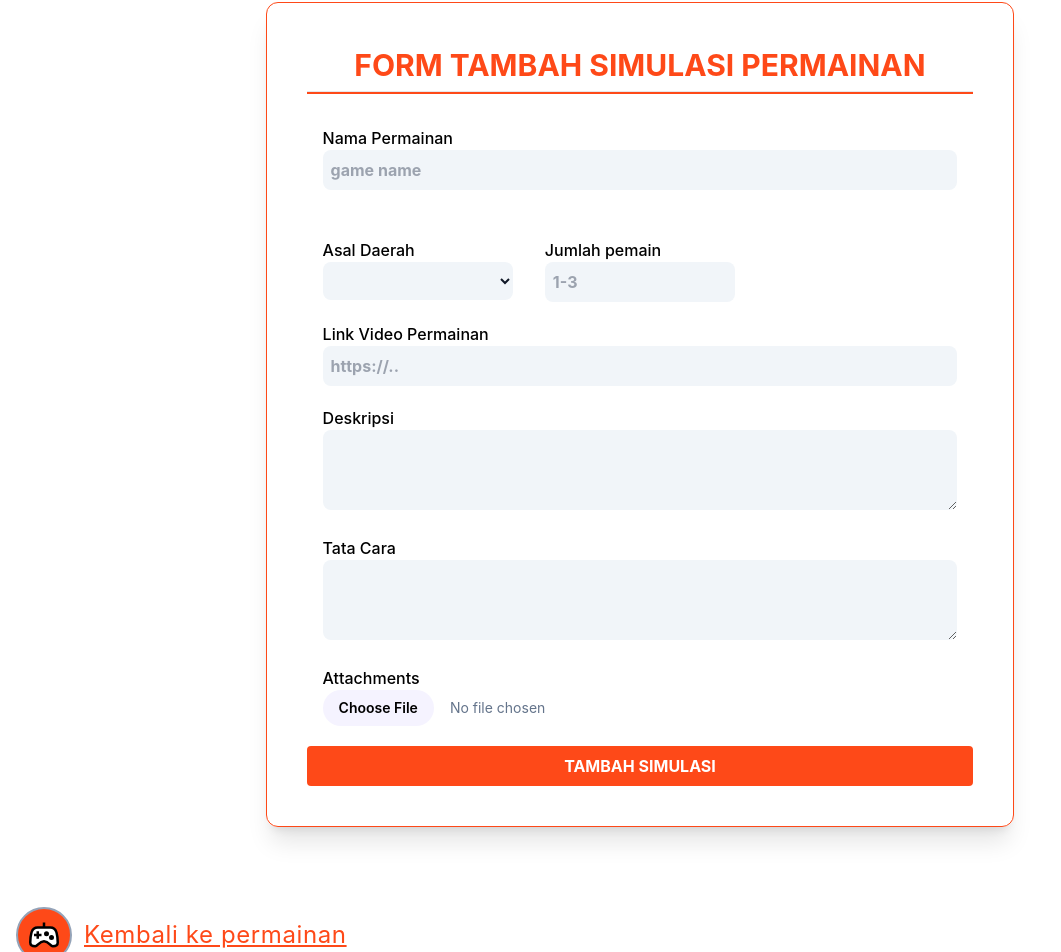
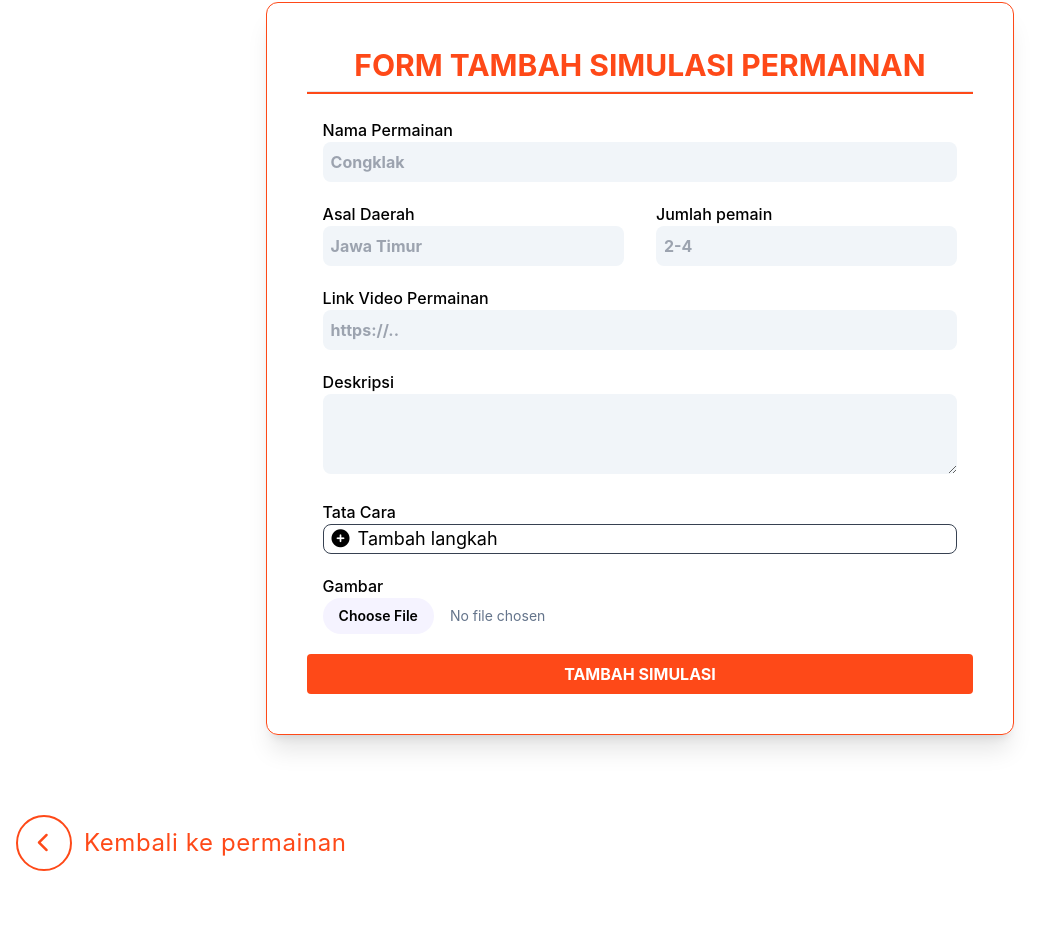
Before and after one commit to zulnurdiana/Gambreng-App-FrontEnd, a React (Create React App) app: page /tambah-simulasi in a window 1280 px wide. Shown: the part 136-1088 px from the top of the page, without its empty margins (0-1061 px from the left). After the commit the page ends 1031 px from the top, so only its background shows below. Built offline with nearby package versions, Linux system fonts and the light colour scheme.

Commit message:
create game functionality and minor gui fix

```diff
--- a/src/components/FormTambahSimulasi.js
+++ b/src/components/FormTambahSimulasi.js
@@ -1,111 +1,212 @@
-import React from "react";
-import { NavLink } from "react-router-dom";
+import React, { useState } from "react";
+import { NavLink, useNavigate } from "react-router-dom";
+import useAxiosPrivate from "../hooks/useAxiosPrivate";
 
 const FormTambahSimulasi = () => {
+  const axios = useAxiosPrivate();
+  const navigate = useNavigate();
+  const [data, setData] = useState({
+    title: "",
+    description: "",
+    image: null,
+    max_player: "",
+    link_video: "",
+    origin_game: "",
+  });
+  const [procedure, setProcedure] = useState([]);
+
+  const addProcedure = () => {
+    setProcedure([...procedure, {step: Date.now(), description:""}]);
+  }
+
+  const handleProcedureChange = (e, index) => {
+    const newProcedure = [...procedure];
+    newProcedure[index].description = e.target.value;
+    setProcedure(newProcedure);
+  }
+
+  const removeProcedure = (index) => {
+    const newProcedure = [...procedure];
+    newProcedure.splice(index, 1);
+    setProcedure(newProcedure);
+  }
+
+  const handleOnChange = (e) => {
+    setData({
+      ...data,
+      [e.target.name]: e.target.value,
+    });
+  };
+
+  const handleSubmit = async (e) => {
+    e.preventDefault();
+    console.log(data);
+    const formData = new FormData();
+    formData.append("title", data.title);
+    formData.append("description", data.description);
+    formData.append("image", data.image);
+    formData.append("link_video", data.link_video);
+    formData.append("max_player", data.max_player);
+    formData.append("origin_game", data.origin_game);
+    formData.append("procedure[]", "[" + procedure.map((step,index)=>{step.step=index;return JSON.stringify(step)})+ "]");
+    const {data : response} = await axios.post("game", formData, {headers: {"Content-Type": "multipart/form-data",}});
+    console.log(response);
+    navigate("/permainan");
+  }
+
+  // const handleSubmit = async (e) => {
+  //   e.preventDefault();
+  //   const {data : response} = await axios.post("game", {
+  //     ...data,
+  //     procedure: procedure.map((step,index)=>{step.step=index;return JSON.stringify(step)})
+  //   });
+  //   console.log(response);
+  //   navigate("/permainan");
+  // }
+
   return (
     <div className="min-full-no-navbar pt-20">
-      <div class="container">
-        <div class="xl:w-3/5 mx-auto">
-          <div class="mb-20 rounded-xl shadow-xl content-around border border-primary">
-            <div class="px-10 py-10 justify-center">
-              <h1 class="text-39364F text-center">
-                <span class="block font-bold mt-1 mb-2 text-primary lg:text-3xl">
+      <div className="container">
+        <div className="xl:w-3/5 mx-auto">
+          <div className="mb-20 rounded-xl shadow-xl content-around border border-primary">
+            <div className="px-10 py-10">
+              <form action="" className="grid gap-y-5" onSubmit={handleSubmit}>
+                <h1 className="text-39364F text-center">
+                  <span className="block font-bold mt-1 mb-2 text-primary lg:text-3xl">
                     FORM TAMBAH SIMULASI PERMAINAN
                   </span>
                   <hr className={"w-full h-[3px]  my-1 bg-primary"} />
                 </h1>
-
-              <div className="w-full mb-5 px-4 py-7">
+                <div className="w-full px-4">
                   <label
-                  html-for="nama-permainan"
+                    htmlFor="nama-permainan"
                     className="font-medium text-39364F text-base"
                   >
                     Nama Permainan
                   </label>
                   <input
-                  placeholder="game name"
-                  id=""
+                    name="title"
+                    onChange={handleOnChange}
+                    value={data.title}
+                    placeholder="Congklak"
+                    id="nama-permainan"
                     type="text"
                     className="p-2 bg-slate-100 w-full focus:outline-none focus:ring-primary focus:ring-1 focus:border-primary rounded-lg text-dark font-bold"
                   />
                 </div>
-              <div className="flex">
-                <div className="w-1/3 mb-5 px-4">
+                <div className="grid grid-cols-2">
+                  <div className="px-4">
                     <label
-                    html-for="tanggal-acara"
+                      htmlFor="origin_game"
                       className="font-medium text-39364F text-base"
                     >
                       Asal Daerah
                     </label>
-                  <select className="p-2 bg-slate-100 w-full focus:outline-none focus:ring-primary focus:ring-1 focus:border-primary rounded-lg text-dark font-bold">
-                    <option></option>
-                  </select>
+                    <input
+                      placeholder="Jawa Timur"
+                      id="origin_game"
+                      name="origin_game"
+                      onChange={handleOnChange}
+                      value={data.origin_game}
+                      type="text"
+                      className="p-2 bg-slate-100 w-full focus:outline-none focus:ring-primary focus:ring-1 focus:border-primary rounded-lg text-dark font-bold"
+                    />
                   </div>
-                <div className="w-1/3 mb-5 px-4">
+                  <div className="px-4">
                     <label
-                    html-for="provinsi-acara"
                       className="font-medium text-39364F text-base"
+                      htmlFor="max_player"
                     >
                       Jumlah pemain
                     </label>
                     <input
-                    placeholder="1-3"
-                    id="cp-event"
+                      placeholder="2-4"
+                      id="max_player"
+                      name="max_player"
+                      onChange={handleOnChange}
+                      value={data.max_player}
                       type="text"
                       className="p-2 bg-slate-100 w-full focus:outline-none focus:ring-primary focus:ring-1 focus:border-primary rounded-lg text-dark font-bold"
                     />
                   </div>
                 </div>
-              <div className="w-full mb-5 px-4">
+                <div className="w-full px-4">
                   <label
-                  html-for="link-event"
+                    htmlFor="link_video"
                     className="font-medium text-39364F text-base"
                   >
                     Link Video Permainan
                   </label>
                   <input
                     placeholder="https://.."
-                  id="link-event"
+                    id="link_video"
                     type="url"
+                    name="link_video"
+                    onChange={handleOnChange}
+                    value={data.link_video}
                     className="p-2 bg-slate-100 w-full focus:outline-none focus:ring-primary focus:ring-1 focus:border-primary rounded-lg text-dark font-bold"
                   />
                 </div>
-              <div className="w-full mb-5 px-4">
+                <div className="w-full px-4">
                   <label
-                  html-for="cp-event"
+                    htmlFor="description"
                     className="font-medium text-39364F text-base"
                   >
                     Deskripsi
                   </label>
                   <textarea
-                  id="about-event"
+                    id="description"
+                    name="description"
+                    onChange={handleOnChange}
+                    value={data.description}
                     className="p-2 h-20 bg-slate-100 w-full focus:outline-none focus:ring-primary focus:ring-1 focus:border-primary rounded-lg text-dark font-bold"
                   />
                 </div>
-              <div className="w-full mb-5 px-4">
+                <div className="w-full px-4">
                   <label
-                  html-for="cp-event"
                     className="font-medium text-39364F text-base"
                   >
                     Tata Cara
                   </label>
-                <textarea
-                  id="about-event"
-                  className="p-2 h-20 bg-slate-100 w-full focus:outline-none focus:ring-primary focus:ring-1 focus:border-primary rounded-lg text-dark font-bold"
+                  <div className="flex flex-col gap-y-3">
+                    {
+                      procedure.map((step, index) => {
+                        return (
+                          <div className="group relative" key={step.step}>
+                            <input
+                              placeholder={`Langkah ke-${index+1}`}
+                              className="p-2 bg-slate-100 w-full focus:outline-none focus:ring-primary focus:ring-1 focus:border-primary rounded-lg text-dark font-bold"
+                              value={step.description}
+                              onChange={(e) => handleProcedureChange(e, index)}
                             />
+                            <div className="absolute top-1/2 transform -translate-y-1/2 right-2 text-lg text-red-500" onClick={() => removeProcedure(index)}>
+                              <i className="fa-solid fa-circle-minus"></i>
                             </div>
-              <div className="w-full mb-5 px-4">
+                          </div>
+                        )
+                      })
+                    }
+                    <div onClick={addProcedure} className="flex items-center gap-x-2 text-lg border border-gray-700 rounded-lg px-2 hover:text-white hover:border-primary hover:bg-primary cursor-pointer">
+                      <i className="fa-solid fa-circle-plus"></i>
+                      <span>Tambah langkah</span>
+                    </div>
+                  </div>
+                </div>
+                <div className="w-full px-4">
                   <label
                     html-for="nama-event"
                     className="font-medium text-39364F text-base"
                   >
-                  Attachments
+                    Gambar
                   </label>
-                <label class="block">
-                  <span class="sr-only">Choose profile photo</span>
+                  <label className="block">
+                    <span className="sr-only">Choose game thumbnail</span>
                     <input
                       type="file"
-                    class="block w-full text-sm text-slate-500
+                      name="image"
+                      accept="image/*"
+                      onChange={(event)=>{setData({...data, image: event.target.files[0]})}}
+                      className="block w-full text-sm text-slate-500
                       file:mr-4 file:py-2 file:px-4
                       file:rounded-full file:border-0
                       file:text-sm file:font-semibold
@@ -118,38 +219,22 @@ const FormTambahSimulasi = () => {
                 <button className="bg-primary hover:opacity-80 hover:shadow-lg transition duration-500 w-full text-white font-bold py-2 px-4 rounded">
                 TAMBAH SIMULASI
                 </button>
+              </form>
             </div>
           </div>
         </div>
 
-        <div className="mb-12 flex items-center">
         <NavLink
-            to={"/event"}
-            className="border-2 border-slate-400 w-14 h-14 mr-3 flex justify-center items-center rounded-full bg-primary hover:border-primary text-white"
+            to={"/permainan"}
+            className="mt-16 mb-6 flex items-center group"
           >
-            <span className="text-lg font-bold border-none">
-              <svg
-                width="30px"
-                height="30px"
-                viewBox="0 0 30 30"
-                xmlns="http://www.w3.org/2000/svg"
-              >
-                <path
-                  fill="#fff"
-                  stroke="#000"
-                  stroke-width="2.5"
-                  d="M15 7.5L15 2.5M15 7.5C18.123 7.556 20.007 7.5 21.25 7.5C23.75 7.5 26.25 8.125 27.5 12.5C28.75 16.875 28.75 19.375 28.75 22.5C28.75 25.625 26.25 26.25 23.75 26.25C21.25 26.25 19.932 21.25 15 21.25C10.068 21.25 8.75 26.25 6.25 26.25C3.75 26.25 1.25 25.625 1.25 22.5C1.25 19.375 1.25 16.875 2.5 12.5C3.75 8.125 6.25 7.5 8.75 7.5C9.993 7.5 11.877 7.556 15 7.5L15 7.5L15 7.5ZM22.5 18.75C23.19 18.75 23.75 18.19 23.75 17.5C23.75 16.81 23.19 16.25 22.5 16.25C21.81 16.25 21.25 16.81 21.25 17.5C21.25 18.19 21.81 18.75 22.5 18.75ZM17.5 15C18.19 15 18.75 14.44 18.75 13.75C18.75 13.06 18.19 12.5 17.5 12.5C16.81 12.5 16.25 13.06 16.25 13.75C16.25 14.44 16.81 15 17.5 15ZM5 15L12.5 15M8.75 11.25L8.75 18.75"
-                />
-              </svg>
+          <div className="border-2 w-14 h-14 mr-3 flex justify-center items-center transition-colors rounded-full bg-white border-primary group-hover:bg-primary">
+            <i className="fa-solid fa-chevron-left text-primary group-hover:text-white text-xl transition-colors"></i>
+          </div>
+          <span className="font-normal tracking-wide group-hover:underline decoration-primary text-primary lg:text-2xl">
+            Kembali ke permainan
           </span>
         </NavLink>
-          <NavLink
-            to={"/permainan"}
-            className="font-normal tracking-wide underline decoration-primary text-primary lg:text-2xl"
-          >
-            Kembali ke permainan
-          </NavLink>
-        </div>
       </div>
     </div>
   );
--- a/src/components/Welcome.js
+++ b/src/components/Welcome.js
@@ -25,11 +25,12 @@ const Welcome = () => {
                     src={Congklak}
                     alt="Congklak"
                     className="absolute top-1/2 transform left-1/2 -translate-x-1/2 -translate-y-1/2 w-[100%] z-[1] "
+                    id="welcome-img"
                   />
                   <span className="absolute top-1/2 transform left-1/2 -translate-x-1/2 -translate-y-1/2 bg-white w-3/4 h-3/4 rounded-full">
                   </span>
-                  <span className="absolute top-[2%] left-[55%] text-white text-8xl lg:text-9xl font-bold opacity-20">JOIN</span>
-                  <span className="absolute bottom-[5%] right-1/2 text-white text-8xl lg:text-9xl font-bold opacity-20">JOIN</span>
+                  <span id="join-top" className="absolute translate top-[2%] left-[55%] text-white text-8xl lg:text-9xl font-bold opacity-20">JOIN</span>
+                  <span id="join-bottom" className="absolute translate bottom-[5%] right-1/2 text-white text-8xl lg:text-9xl font-bold opacity-20">JOIN</span>
                 </div>
               </div>
             </div>
--- a/src/index.css
+++ b/src/index.css
@@ -51,3 +51,39 @@ code {
 .react-paginate li.selected{
   @apply bg-orange-500;
 }
+
+@keyframes move {
+  0% {
+    transform: translateX(0);
+  }
+  50% {
+    transform: translateX(8px);
+  }
+  100% {
+    transform: translateX(0);
+  }
+}
+
+@keyframes zoom {
+  0% {
+    transform: translate(-50%,-50%) scale(1);
+  }
+  50% {
+    transform: translate(-50%,-50%) scale(1.02);
+  }
+  100% {
+    transform: translate(-50%,-50%) scale(1);
+  }
+}
+
+#welcome-img {
+  animation: zoom 5s ease-in-out infinite;
+}
+
+#join-bottom {
+  animation: move 4.5s ease-in-out infinite;
+}
+#join-top {
+  animation: move 4s ease-in-out infinite;
+  animation-delay: 1s;
+}
```
Also changed, not shown: src/components/DetailPermainan.js (+10 -27 lines). Lines whose indentation alone changed are shown as unchanged.
